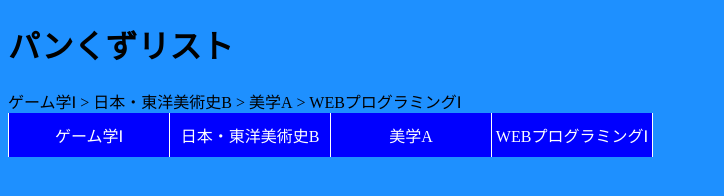
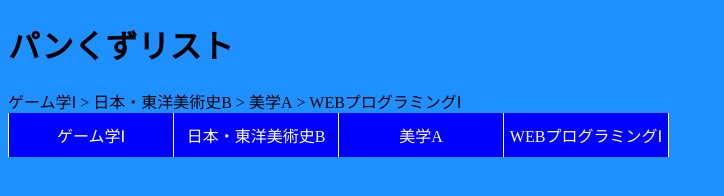
Before and after one commit to 1627009/web1-8, a plain HTML site: page index.html in a window 1280 px wide. Shown: the whole page, without its empty margins (0-724 px from the left). Drawn offline with Linux system fonts and the light colour scheme.

Commit message:
Update default.css

```diff
--- a/css/default.css
+++ b/css/default.css
@@ -23,7 +23,7 @@ body{
 
 #menu li{
   float:left;
-  width:160px;
+  width:164px;
   border-right:white 1px solid;
   list-style-type:none;
 }
```
